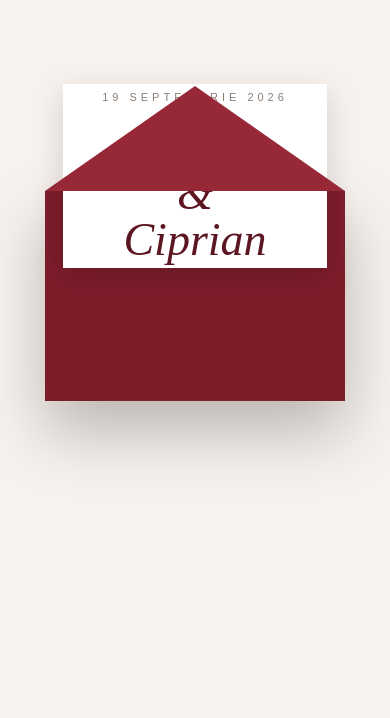
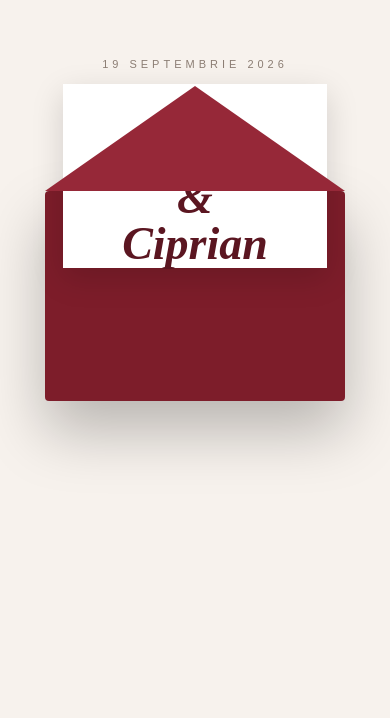
Before and after one commit to hanu19btz-collab/wedding-luxury, a Next.js app: page / in a window 390 px wide. Shown: the part 126-844 px from the top of the page. Built offline with nearby package versions, Linux system fonts and the light colour scheme.

Commit message:
mobile optimization

```diff
--- a/app/globals.css
+++ b/app/globals.css
@@ -1,70 +1,281 @@
-@import "tailwindcss";
+/* =========================
+   GLOBAL
+========================= */
 
-:root {
-  --background: #ffffff;
-  --foreground: #171717;
+html,
+body{
+  margin:0;
+  padding:0;
+  overflow-x:hidden;
+  background:#f7f2ed;
+  font-family:sans-serif;
 }
 
-@theme inline {
-  --color-background: var(--background);
-  --color-foreground: var(--foreground);
-  --font-sans: var(--font-geist-sans);
-  --font-mono: var(--font-geist-mono);
+*{
+  box-sizing:border-box;
 }
 
-@media (prefers-color-scheme: dark) {
-  :root {
-    --background: #0a0a0a;
-    --foreground: #ededed;
-  }
+.main{
+  background:#f7f2ed;
+  overflow-x:hidden;
 }
 
-body {
-  background: var(--background);
-  color: var(--foreground);
-  font-family: Arial, Helvetica, sans-serif;
+/* =========================
+   HERO SECTION
+========================= */
+
+.hero-section{
+  height:100vh;
+
+  display:flex;
+  justify-content:center;
+  align-items:center;
+
+  background:#f7f2ed;
+
+  position:sticky;
+  top:0;
+
+  z-index:20;
 }
-@keyframes fadeIn {
-  from {
-    opacity: 0;
-    transform: translateY(40px);
+
+.envelope-wrapper{
+  perspective:1200px;
+}
+
+/* =========================
+   ENVELOPE
+========================= */
+
+.envelope{
+  width:300px;
+  height:210px;
+
+  background:#7d1d2a;
+
+  position:relative;
+
+  box-shadow:
+    0 20px 50px rgba(0,0,0,0.25);
+
+  border-radius:4px;
+}
+
+/* =========================
+   ENVELOPE LID
+========================= */
+
+.envelope-lid{
+  position:absolute;
+
+  top:0;
+  left:0;
+
+  width:100%;
+  height:50%;
+
+  background:#962838;
+
+  clip-path:polygon(
+    0 0,
+    50% 100%,
+    100% 0
+  );
+
+  transform-origin:top;
+
+  animation:
+    openLid 2s ease forwards;
+
+  z-index:5;
+}
+
+/* =========================
+   LETTER
+========================= */
+
+.letter{
+  position:absolute;
+
+  width:88%;
+  height:88%;
+
+  background:white;
+
+  left:6%;
+  top:6%;
+
+  display:flex;
+  flex-direction:column;
+
+  justify-content:center;
+  align-items:center;
+
+  z-index:2;
+
+  animation:
+    pullLetter 2.5s ease forwards;
+
+  box-shadow:
+    0 10px 30px rgba(0,0,0,0.15);
+}
+
+.date{
+  letter-spacing:4px;
+  font-size:10px;
+  color:#8b7d73;
+  margin-bottom:20px;
+}
+
+h1{
+  font-size:44px;
+  line-height:1;
+
+  text-align:center;
+
+  color:#5b1621;
+
+  font-family:serif;
+  font-style:italic;
+}
+
+/* =========================
+   ANIMATIONS
+========================= */
+
+@keyframes openLid{
+
+  to{
+    transform:rotateX(180deg);
   }
 
-  to {
-    opacity: 1;
-    transform: translateY(0);
-  }
 }
 
-.animate-fadeIn {
-  animation: fadeIn 1s ease forwards;
+@keyframes pullLetter{
+
+  0%{
+    transform:translateY(0);
+  }
+
+  100%{
+    transform:translateY(-100px);
+  }
+
 }
 
-html {
-  scroll-behavior: smooth;
-}
-html {
-  scroll-behavior: smooth;
+/* =========================
+   IMAGE SECTIONS
+========================= */
+
+.image-section{
+  display:flex;
+  justify-content:center;
+
+  background:#f7f2ed;
+
+  position:relative;
+  z-index:5;
 }
 
-body {
-  overflow-x: hidden;
+.image-section img{
+  width:100%;
+  max-width:430px;
+
+  height:auto;
+
+  display:block;
 }
 
-@keyframes float {
-  0% {
-    transform: translateY(0px);
+/* =========================
+   COUNTDOWN
+========================= */
+
+.countdown-wrapper{
+  position:relative;
+
+  display:flex;
+  justify-content:center;
+
+  background:#f7f2ed;
+}
+
+.countdown-image{
+  width:100%;
+  max-width:430px;
+
+  display:block;
+}
+
+.countdown-overlay{
+  position:absolute;
+
+  top:36%;
+  left:50%;
+
+  transform:translateX(-50%);
+
+  width:100%;
+}
+
+/* =========================
+   TIMER
+========================= */
+
+.timer{
+  display:flex;
+  justify-content:center;
+
+  gap:10px;
+}
+
+.timer div{
+  text-align:center;
+}
+
+.timer span{
+  font-size:34px;
+
+  color:#651421;
+
+  font-family:serif;
+  font-style:italic;
+}
+
+.timer p{
+  margin-top:8px;
+
+  font-size:10px;
+
+  letter-spacing:2px;
+
+  color:#8d7a6f;
+}
+
+/* =========================
+   MOBILE
+========================= */
+
+@media(max-width:480px){
+
+  .envelope{
+    width:270px;
+    height:190px;
   }
 
-  50% {
-    transform: translateY(-10px);
+  h1{
+    font-size:38px;
   }
 
-  100% {
-    transform: translateY(0px);
+  .timer{
+    gap:8px;
   }
+
+  .timer span{
+    font-size:28px;
+  }
+
+  .timer p{
+    font-size:9px;
+  }
+
 }
-
-.animate-float {
-  animation: float 5s ease-in-out infinite;
-}
```
Also changed, not shown: app/page.js (renamed from app/page.tsx).
